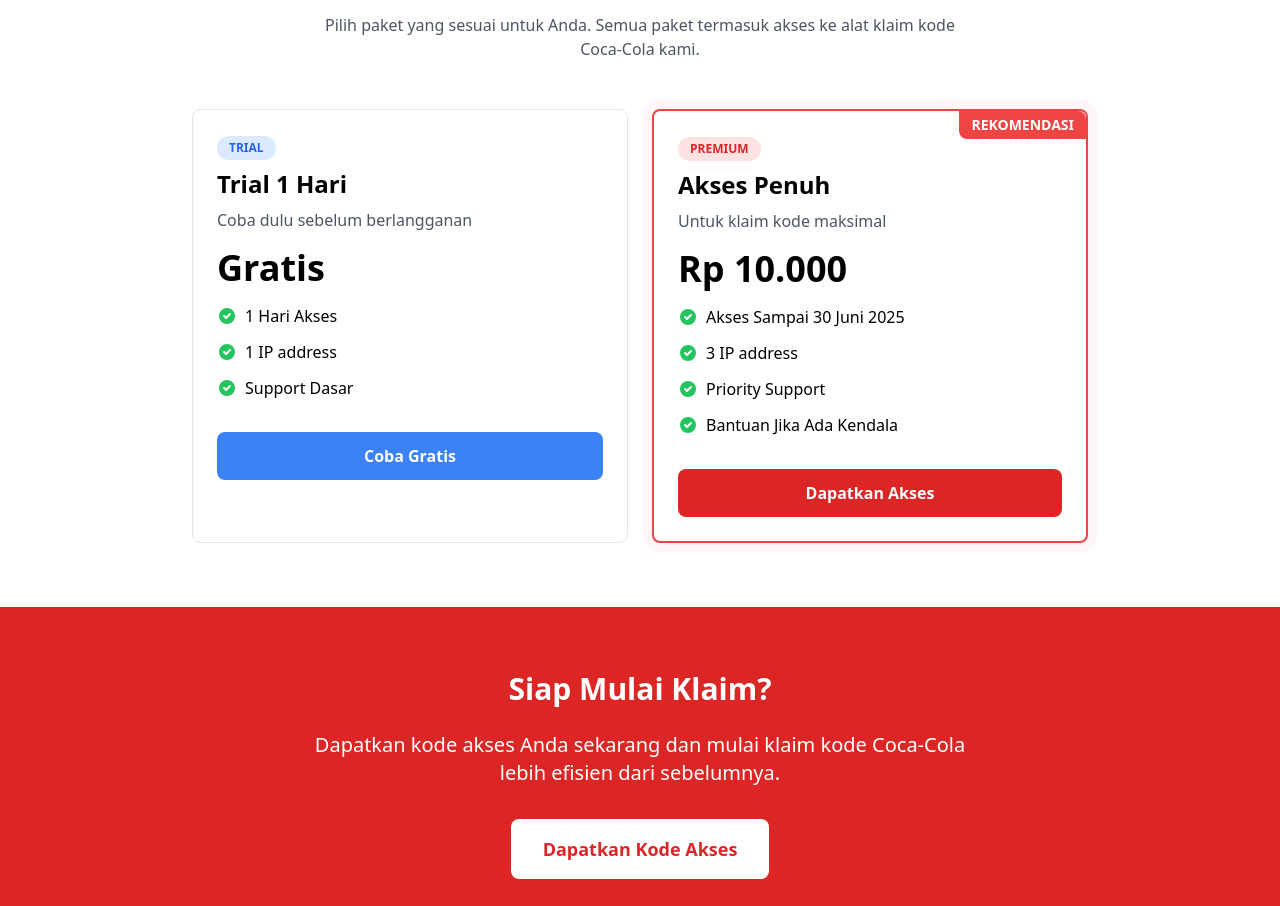
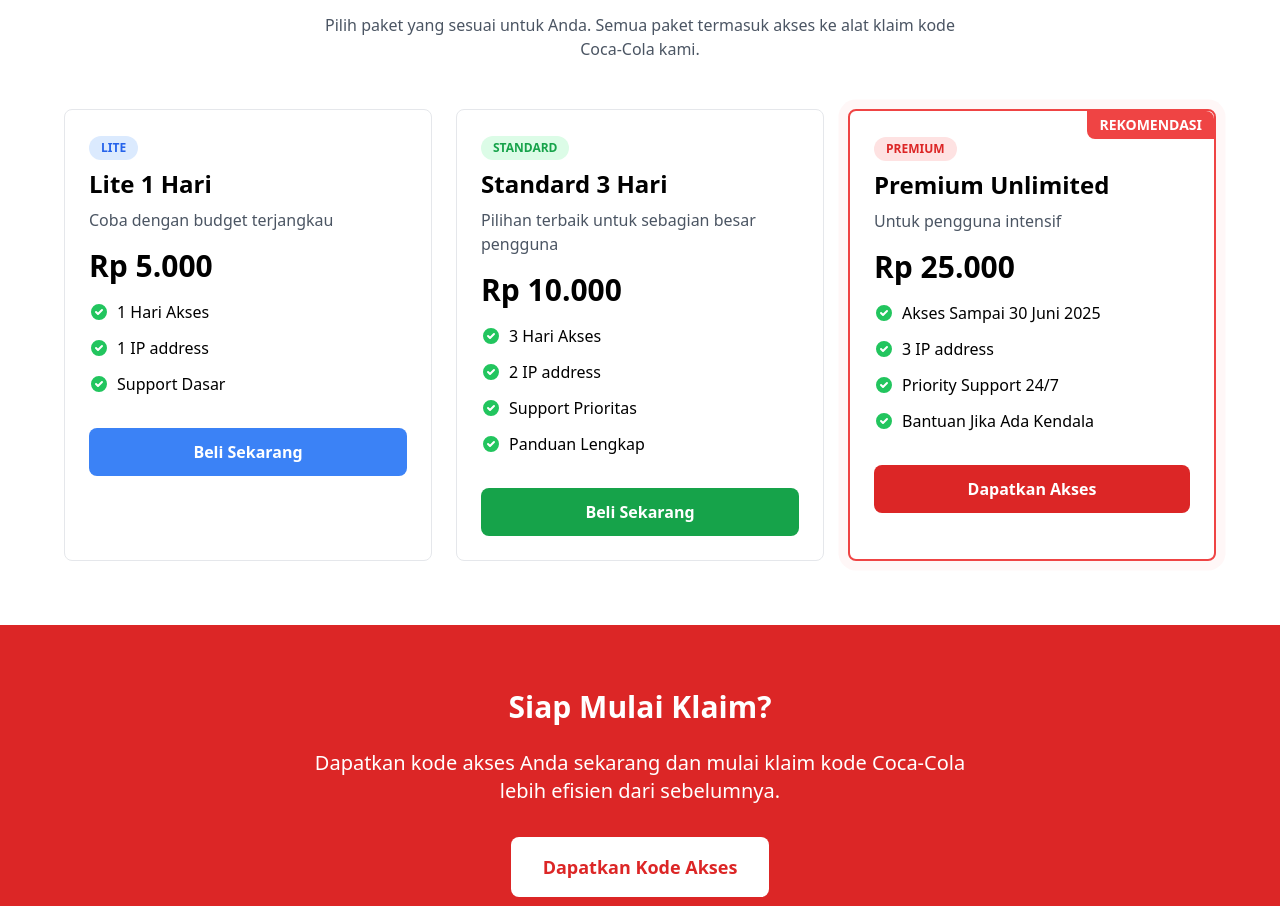
Before and after one commit to arifjagad/cocacola, a website: page public/index.html in a window 1280 px wide. Shown: the part 1731-2637 px from the top of the page. Drawn offline with nearby package versions, Linux system fonts and the light colour scheme.

Commit message:
Update: Perbaharui harga

```diff
--- a/public/index.html
+++ b/public/index.html
@@ -210,13 +210,13 @@
       <h2 class="text-2xl md:text-3xl font-bold text-center mb-3 md:mb-4">Pilihan Paket</h2>
       <p class="text-center text-gray-600 mb-8 md:mb-12 max-w-2xl mx-auto">Pilih paket yang sesuai untuk Anda. Semua paket termasuk akses ke alat klaim kode Coca-Cola kami.</p>
 
-      <div class="grid grid-cols-1 md:grid-cols-2 gap-6 max-w-4xl mx-auto">
-        <!-- Paket Trial -->
+      <div class="grid grid-cols-1 md:grid-cols-3 gap-6 max-w-6xl mx-auto">
+        <!-- Paket Lite -->
         <div class="border border-gray-200 rounded-lg p-6 hover:shadow-lg transition duration-300 hover-scale">
-          <div class="bg-blue-100 text-blue-600 px-3 py-1 rounded-full text-xs font-bold inline-block mb-2">TRIAL</div>
-          <h3 class="text-xl md:text-2xl font-bold mb-2">Trial 1 Hari</h3>
-          <p class="text-gray-600 mb-4">Coba dulu sebelum berlangganan</p>
-          <p class="text-2xl md:text-4xl font-bold mb-4">Gratis</p>
+          <div class="bg-blue-100 text-blue-600 px-3 py-1 rounded-full text-xs font-bold inline-block mb-2">LITE</div>
+          <h3 class="text-xl md:text-2xl font-bold mb-2">Lite 1 Hari</h3>
+          <p class="text-gray-600 mb-4">Coba dengan budget terjangkau</p>
+          <p class="text-2xl md:text-3xl font-bold mb-4">Rp 5.000</p>
           <ul class="space-y-3 mb-8">
             <li class="flex items-center">
               <svg class="h-5 w-5 text-green-500 mr-2" fill="currentColor" viewBox="0 0 20 20">
@@ -237,16 +237,51 @@
               Support Dasar
             </li>
           </ul>
-          <a href="https://wa.me/6282167565321?text=Saya%20ingin%20mencoba%20paket%20Trial" class="block text-center bg-blue-500 hover:bg-blue-600 text-white font-bold py-3 px-4 rounded-lg transition duration-300">Coba Gratis</a>
+          <a href="https://wa.me/6282167565321?text=Saya%20ingin%20membeli%20paket%20Lite%20Rp%205.000" class="block text-center bg-blue-500 hover:bg-blue-600 text-white font-bold py-3 px-4 rounded-lg transition duration-300">Beli Sekarang</a>
+        </div>
+
+        <!-- Paket Standard -->
+        <div class="border border-gray-200 rounded-lg p-6 hover:shadow-lg transition duration-300 hover-scale">
+          <div class="bg-green-100 text-green-600 px-3 py-1 rounded-full text-xs font-bold inline-block mb-2">STANDARD</div>
+          <h3 class="text-xl md:text-2xl font-bold mb-2">Standard 3 Hari</h3>
+          <p class="text-gray-600 mb-4">Pilihan terbaik untuk sebagian besar pengguna</p>
+          <p class="text-2xl md:text-3xl font-bold mb-4">Rp 10.000</p>
+          <ul class="space-y-3 mb-8">
+            <li class="flex items-center">
+              <svg class="h-5 w-5 text-green-500 mr-2" fill="currentColor" viewBox="0 0 20 20">
+                <path fill-rule="evenodd" d="M10 18a8 8 0 100-16 8 8 0 000 16zm3.707-9.293a1 1 0 00-1.414-1.414L9 10.586 7.707 9.293a1 1 0 00-1.414 1.414l2 2a1 1 0 001.414 0l4-4z" clip-rule="evenodd"></path>
+              </svg>
+              3 Hari Akses
+            </li>
+            <li class="flex items-center">
+              <svg class="h-5 w-5 text-green-500 mr-2" fill="currentColor" viewBox="0 0 20 20">
+                <path fill-rule="evenodd" d="M10 18a8 8 0 100-16 8 8 0 000 16zm3.707-9.293a1 1 0 00-1.414-1.414L9 10.586 7.707 9.293a1 1 0 00-1.414 1.414l2 2a1 1 0 001.414 0l4-4z" clip-rule="evenodd"></path>
+              </svg>
+              2 IP address
+            </li>
+            <li class="flex items-center">
+              <svg class="h-5 w-5 text-green-500 mr-2" fill="currentColor" viewBox="0 0 20 20">
+                <path fill-rule="evenodd" d="M10 18a8 8 0 100-16 8 8 0 000 16zm3.707-9.293a1 1 0 00-1.414-1.414L9 10.586 7.707 9.293a1 1 0 00-1.414 1.414l2 2a1 1 0 001.414 0l4-4z" clip-rule="evenodd"></path>
+              </svg>
+              Support Prioritas
+            </li>
+            <li class="flex items-center">
+              <svg class="h-5 w-5 text-green-500 mr-2" fill="currentColor" viewBox="0 0 20 20">
+                <path fill-rule="evenodd" d="M10 18a8 8 0 100-16 8 8 0 000 16zm3.707-9.293a1 1 0 00-1.414-1.414L9 10.586 7.707 9.293a1 1 0 00-1.414 1.414l2 2a1 1 0 001.414 0l4-4z" clip-rule="evenodd"></path>
+              </svg>
+              Panduan Lengkap
+            </li>
+          </ul>
+          <a href="https://wa.me/6282167565321?text=Saya%20ingin%20membeli%20paket%20Standard%20Rp%2010.000" class="block text-center bg-green-600 hover:bg-green-700 text-white font-bold py-3 px-4 rounded-lg transition duration-300">Beli Sekarang</a>
         </div>
 
         <!-- Paket Premium -->
         <div class="border-2 border-red-500 rounded-lg p-6 shadow-lg relative pulse-animation">
           <div class="absolute top-0 right-0 bg-red-500 text-white px-3 py-1 text-sm font-bold rounded-bl-lg rounded-tr-lg">REKOMENDASI</div>
           <div class="bg-red-100 text-red-600 px-3 py-1 rounded-full text-xs font-bold inline-block mb-2">PREMIUM</div>
-          <h3 class="text-xl md:text-2xl font-bold mb-2">Akses Penuh</h3>
-          <p class="text-gray-600 mb-4">Untuk klaim kode maksimal</p>
-          <p class="text-2xl md:text-4xl font-bold mb-4">Rp 10.000</p>
+          <h3 class="text-xl md:text-2xl font-bold mb-2">Premium Unlimited</h3>
+          <p class="text-gray-600 mb-4">Untuk pengguna intensif</p>
+          <p class="text-2xl md:text-3xl font-bold mb-4">Rp 25.000</p>
           <ul class="space-y-3 mb-8">
             <li class="flex items-center">
               <svg class="h-5 w-5 text-green-500 mr-2" fill="currentColor" viewBox="0 0 20 20">
@@ -264,7 +299,7 @@
               <svg class="h-5 w-5 text-green-500 mr-2" fill="currentColor" viewBox="0 0 20 20">
                 <path fill-rule="evenodd" d="M10 18a8 8 0 100-16 8 8 0 000 16zm3.707-9.293a1 1 0 00-1.414-1.414L9 10.586 7.707 9.293a1 1 0 00-1.414 1.414l2 2a1 1 0 001.414 0l4-4z" clip-rule="evenodd"></path>
               </svg>
-              Priority Support
+              Priority Support 24/7
             </li>
             <li class="flex items-center">
               <svg class="h-5 w-5 text-green-500 mr-2" fill="currentColor" viewBox="0 0 20 20">
@@ -273,7 +308,7 @@
               Bantuan Jika Ada Kendala
             </li>
           </ul>
-          <a href="https://wa.me/6282167565321?text=Saya%20ingin%20membeli%20paket%20Premium" class="block text-center bg-red-600 hover:bg-red-700 text-white font-bold py-3 px-4 rounded-lg transition duration-300">Dapatkan Akses</a>
+          <a href="https://wa.me/6282167565321?text=Saya%20ingin%20membeli%20paket%20Premium%20Rp%2025.000" class="block text-center bg-red-600 hover:bg-red-700 text-white font-bold py-3 px-4 rounded-lg transition duration-300">Dapatkan Akses</a>
         </div>
       </div>
     </div>
```
Also changed, not shown: public/admin/add-subscription.html (+7 -4 lines), public/admin/index.html (+6 -3 lines), public/js/subscription.js (+29 -14 lines).
